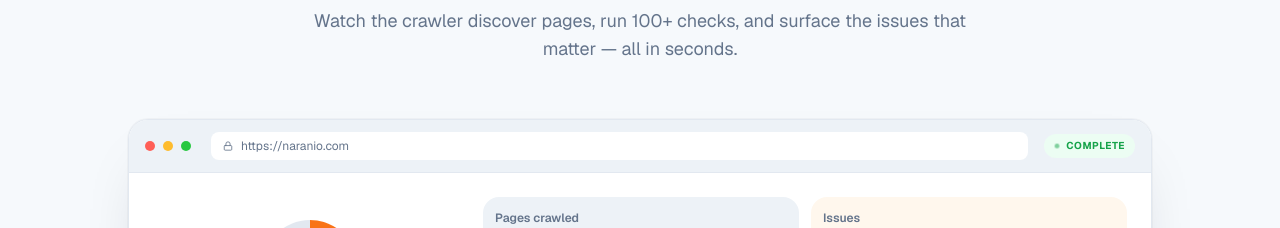
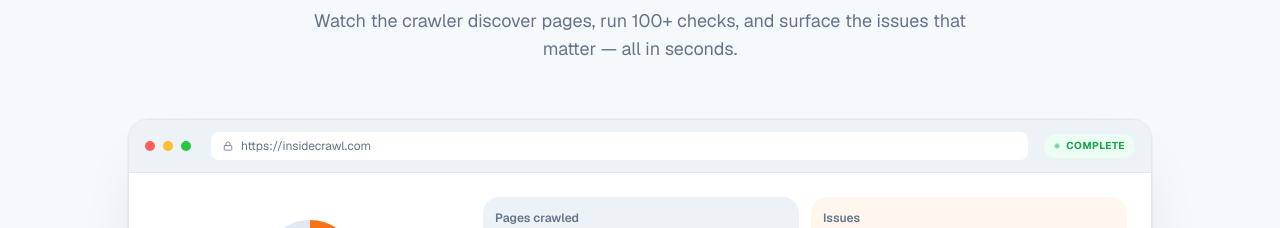
Before and after one commit to Dave-Sleek/seo-audit-saas, a Next.js app: page / in a window 1280 px wide. Shown: the part 1060-1288 px from the top of the page. Built offline with nearby package versions, Linux system fonts and the light colour scheme.

Commit message:
Dashboard Layout Update

```diff
--- a/app/components/landing/LiveDashboard.tsx
+++ b/app/components/landing/LiveDashboard.tsx
@@ -49,7 +49,7 @@ export default function LiveDashboard() {
     rootMargin: "0px",
   });
 
-  const typed = useTypewriter("https://naranio.com", {
+  const typed = useTypewriter("https://insidecrawl.com", {
     speed: 60,
     startDelay: 300,
     enabled: inView,
@@ -65,7 +65,7 @@ export default function LiveDashboard() {
     if (!inView) return;
 
     // Wait for the typewriter to finish.
-    const startDelay = 300 + "https://naranio.com".length * 60 + 400;
+    const startDelay = 300 + "https://insidecrawl.com".length * 60 + 400;
 
     const timers: ReturnType<typeof setTimeout>[] = [];
 
```
